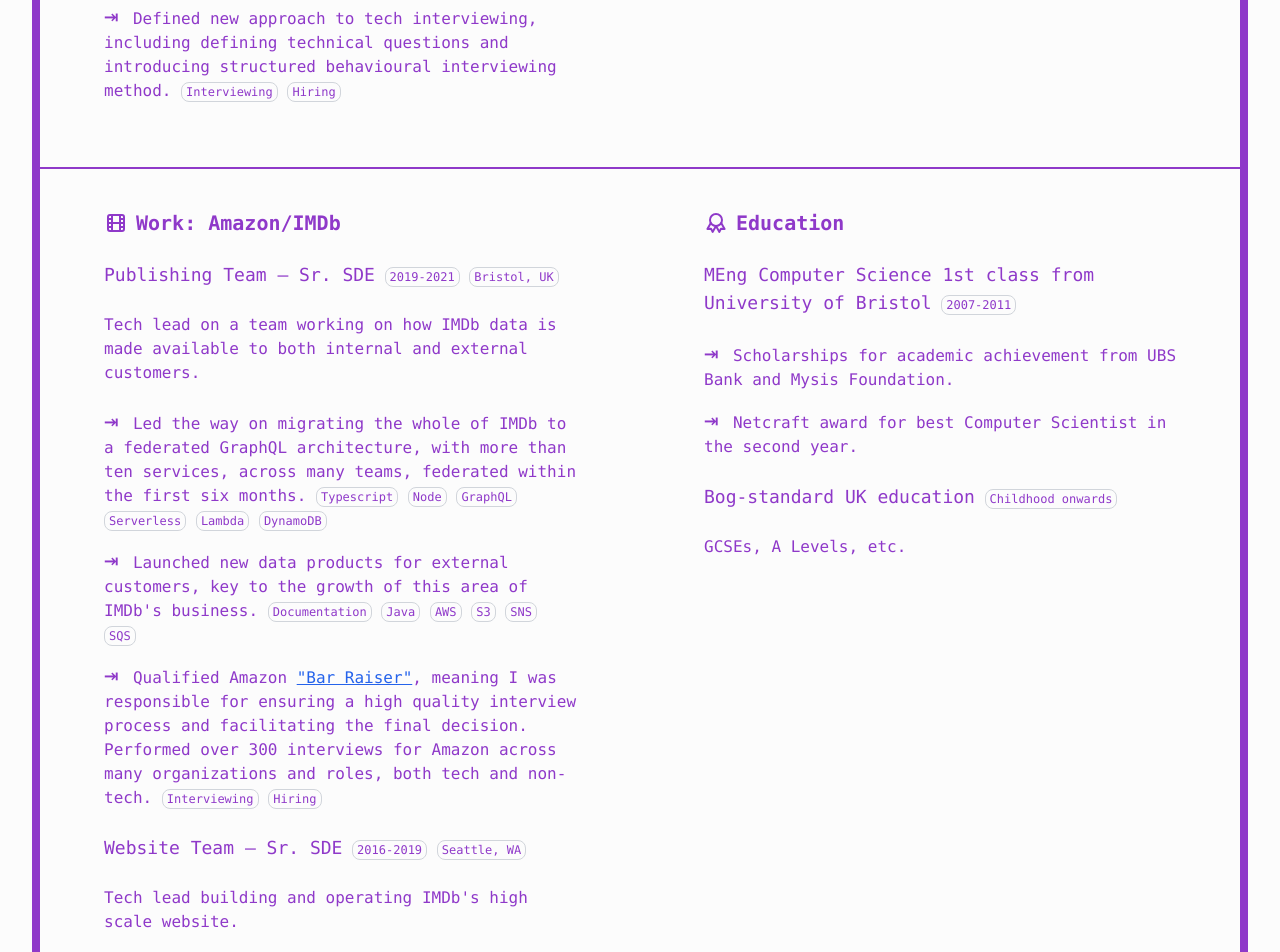
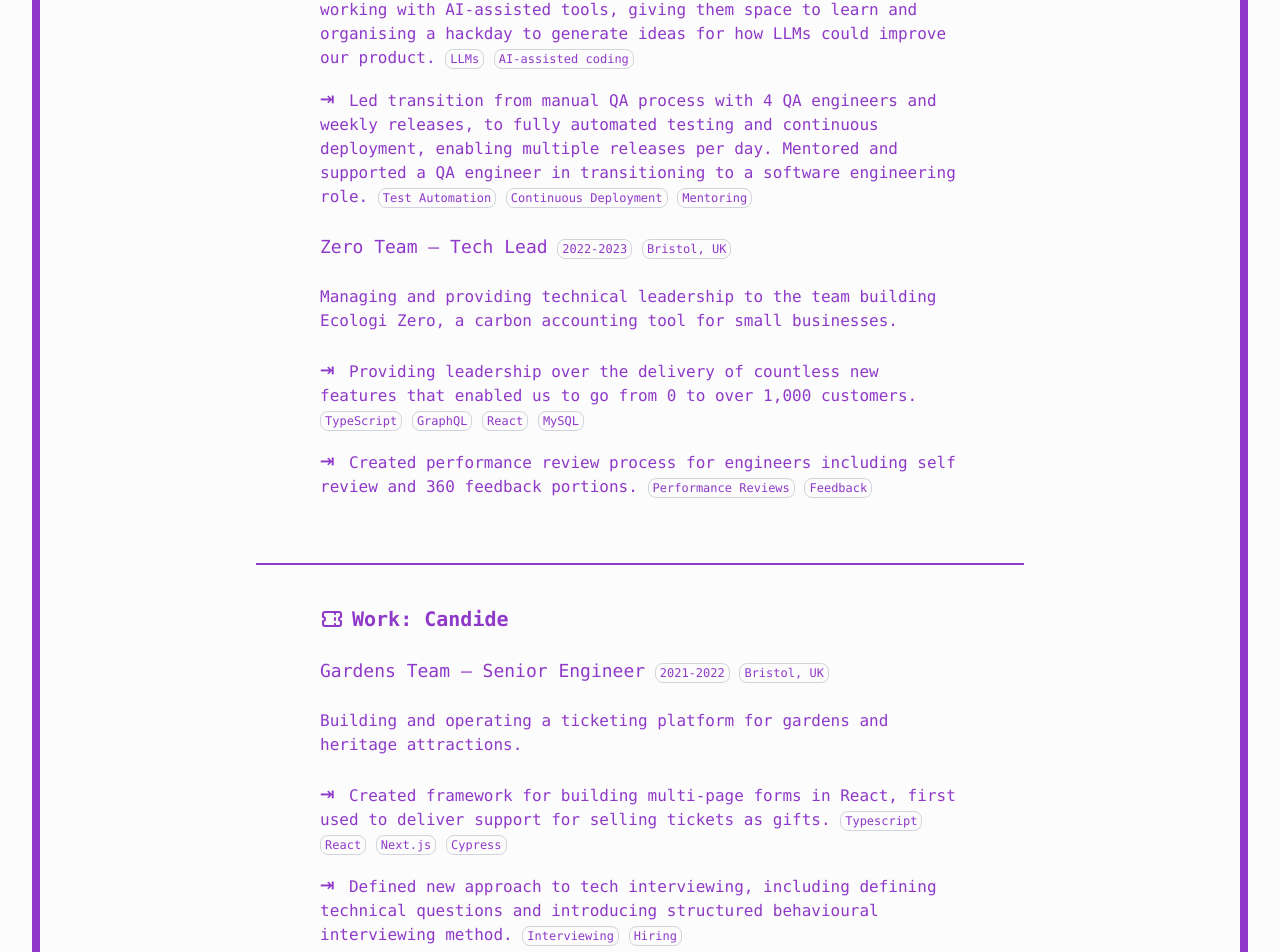
Before and after one commit to mjwbenton/mattb.tech, a Next.js app in the folder website/: page /cv in a window 1280 px wide. Shown: the part 1509-2461 px from the top of the page. Built offline with nearby package versions, Linux system fonts and the light colour scheme.

Commit message:
Layout changes

```diff
--- a/website/components/ContentBox.tsx
+++ b/website/components/ContentBox.tsx
@@ -2,12 +2,10 @@ import { motion } from "framer-motion";
 
 export default function ContentBox({
   children,
-  float,
   border = false,
   className = "",
 }: {
   children: React.ReactNode;
-  float: "left" | "right";
   border?: boolean;
   className?: string;
 }) {
@@ -17,10 +15,8 @@ export default function ContentBox({
       animate={{ scale: 1, y: 0 }}
       exit={{ scale: 0.8, y: 50 }}
       transition={{ duration: 0.15 }}
-      className={`max-w-full overflow-hidden lg:w-6/12 px-16 pb-16 pt-10 space-y-6
+      className={`max-w-3xl mx-auto overflow-hidden px-16 pb-16 pt-10 space-y-6
         ${border ? "border-t-2 border-brandPurple print:border-black" : ""}
-        ${float === "left" ? "lg:float-left lg:clear-left" : ""}
-        ${float === "right" ? "lg:float-right lg:clear-right" : ""}
         ${className}`}
     >
       {children}
--- a/website/pages/cv.tsx
+++ b/website/pages/cv.tsx
@@ -19,7 +19,7 @@ import { Section, SectionHeading } from "../components/Section";
 export default function CV() {
   return (
     <main>
-      <ContentBox float="left">
+      <ContentBox>
         <Content className="text-lg">
           Senior full-stack developer and engineering leader with 15 years
           experience, 10 of which spent at Amazon.
@@ -93,7 +93,7 @@ export default function CV() {
           </Content>
         </Section>
       </ContentBox>
-      <ContentBox float="right" border className="page-break">
+      <ContentBox border>
         <ContentBoxHeading>
           <Icon inline component={TbLeaf} size="lg" />
           Work: Ecologi
@@ -169,7 +169,7 @@ export default function CV() {
           </List>
         </Section>
       </ContentBox>
-      <ContentBox float="left" border>
+      <ContentBox border>
         <ContentBoxHeading>
           <Icon inline component={TbTicket} size="lg" />
           Work: Candide
@@ -203,7 +203,7 @@ export default function CV() {
           </List>
         </Section>
       </ContentBox>
-      <ContentBox float="left" border className="page-break">
+      <ContentBox border>
         <ContentBoxHeading>
           <Icon inline component={TbMovie} size="lg" />
           Work: Amazon/IMDb
@@ -313,7 +313,7 @@ export default function CV() {
           </List>
         </Section>
       </ContentBox>
-      <ContentBox float="right" border>
+      <ContentBox border>
         <ContentBoxHeading>
           <Icon inline size="lg" component={TbAward} />
           Education
--- a/website/pages/index.tsx
+++ b/website/pages/index.tsx
@@ -13,10 +13,10 @@ import Icon from "../components/Icon";
 export default function Home() {
   return (
     <main>
-      <ContentBox float="left">
+      <ContentBox>
         <Headshot />
       </ContentBox>
-      <ContentBox float="right" border>
+      <ContentBox border>
         <Content className="text-lg">
           <span className="font-semibold">Software Engineer</span>. Engineering
           lead at{" "}
@@ -27,7 +27,7 @@ export default function Home() {
           . Ex Amazon/IMDb.
         </Content>
       </ContentBox>
-      <ContentBox float="right" border>
+      <ContentBox border>
         <ul className="space-y-4 text-right">
           <li>
             <Link href="/cv">
```
Also changed, not shown: 1 other file (tests, documents, lock files or other folders).
